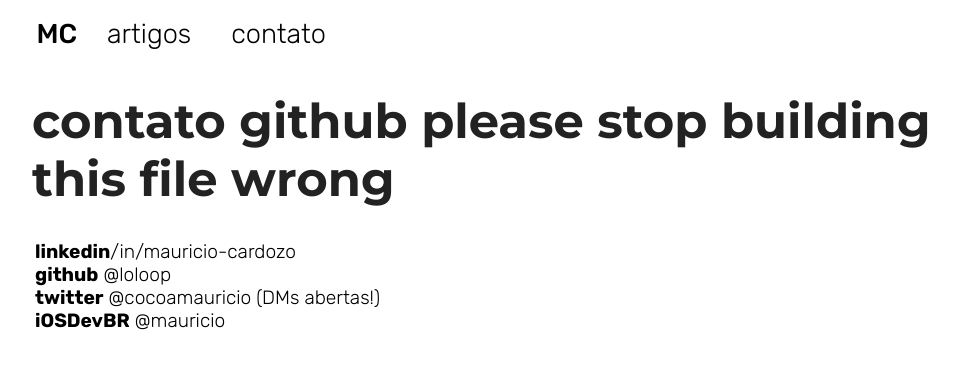
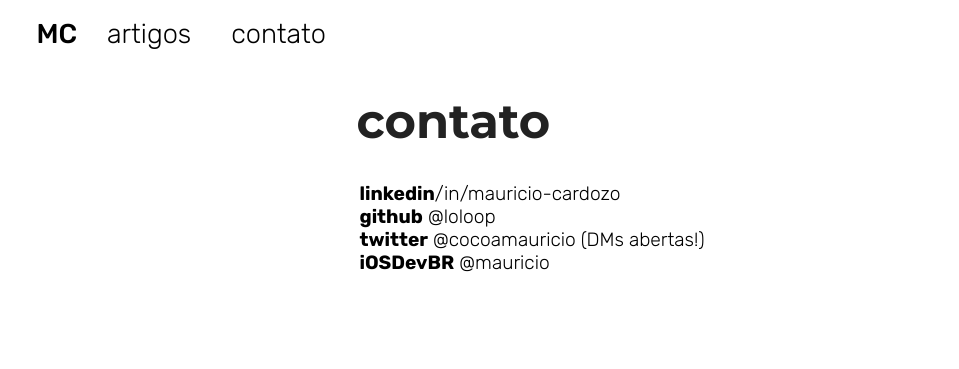
Before and after one commit to loloop/loloop.github.io, a Jekyll site: the page built from contato/index.md, in a window 1280 px wide. Shown: the top 369 px of the page, without its empty margins (108-1067 px from the left). Built offline with Jekyll 4.4.1, drawn with Linux system fonts in a browser that asks for light colours; our own code applies the rules of GitHub Pages for plain Markdown files.

Commit message:
Update index.md

```diff
--- a/contato/index.md
+++ b/contato/index.md
@@ -2,6 +2,6 @@
 layout: main
 ---
 
-# contato github please stop building this file wrong
+# contato
 
 {% for item in site.data.contact.contact %}<a href="{{item.url}}" class="inverted light"><strong>{{item.name}}</strong><span class="">{{item.id}}</span></a><br>{% endfor %}
```
